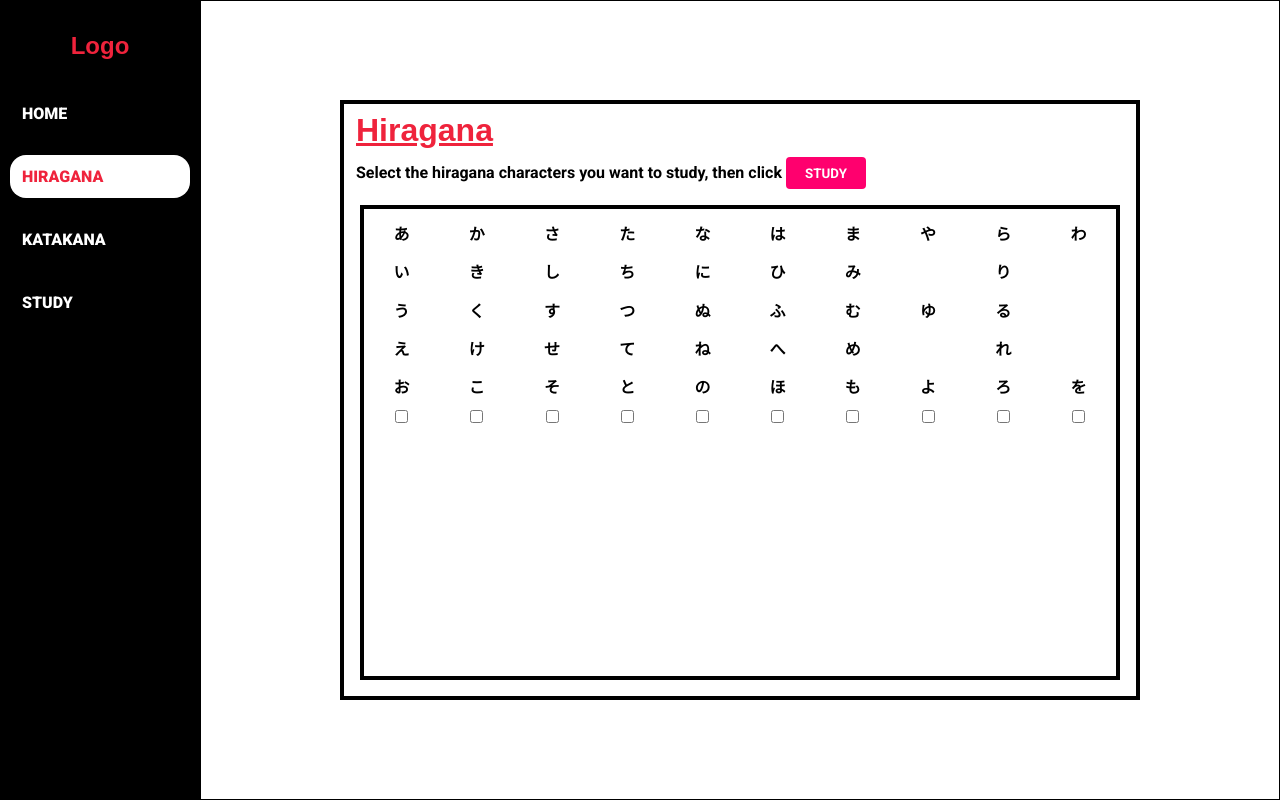
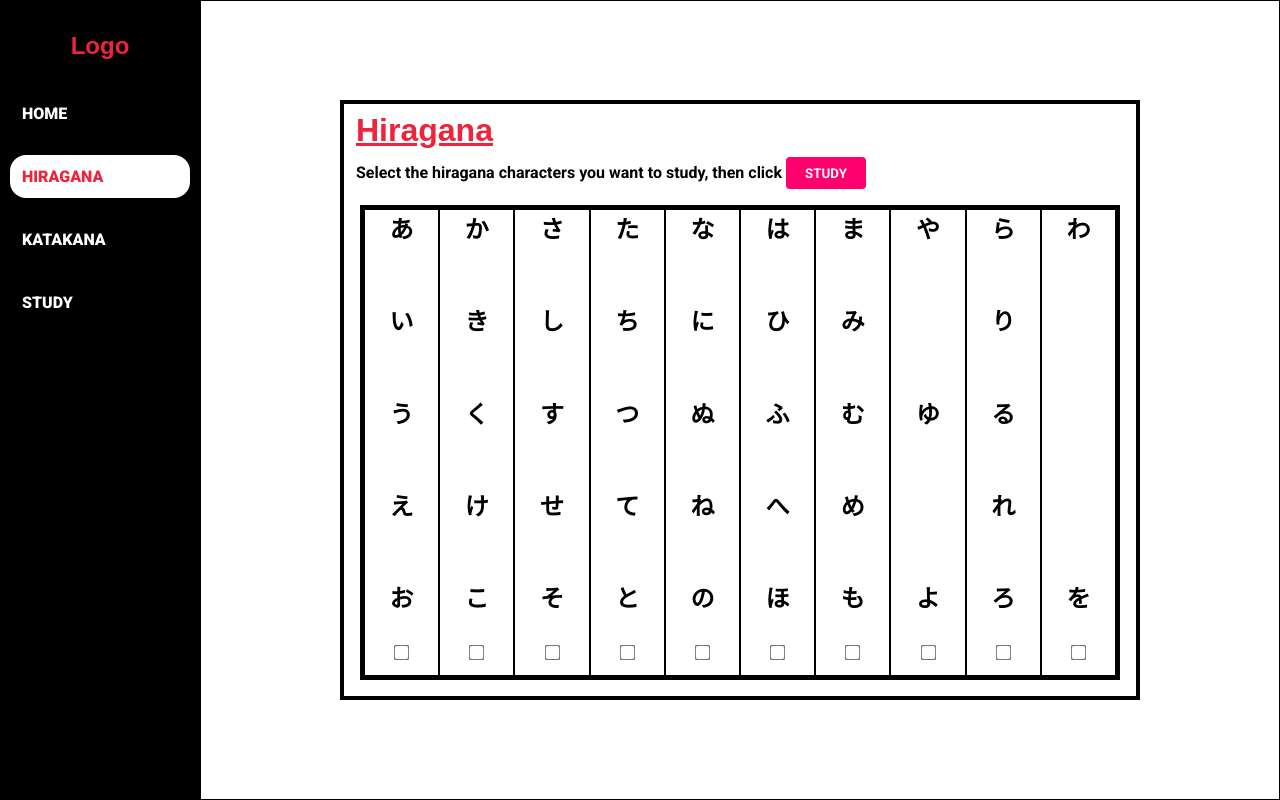
Before and after one commit to muuuy/japanese-quiz-react, a React (Vite) app: page /hiragana in a window 1280 px wide. Built offline with nearby package versions, Linux system fonts and the light colour scheme; a web font is replaced by a local one.

Commit message:
made check boxes load rendered checked if they were already checked

```diff
--- a/src/App.css
+++ b/src/App.css
@@ -125,12 +125,8 @@
 .checkbox-container {
     display: flex;
     flex-direction: column;
-    align-items: center;
-    justify-content: space-evenly;
     height: 100%;
     width: 100%;
-    font-size: 16px;
-    font-weight: bold;
 }
 
 .checkbox-container > label {
@@ -138,17 +134,25 @@
     display: flex;
     flex-direction: column;
     align-items: center;
-    margin: 12px 0 12px 0;
+    font-size: 24px;
+    font-weight: bold;
+    border: 1px solid black;
+}
+
+.checkbox-container > label:hover {
+    transform: scale(1.005);
+    background-color: var(--dark-white);
 }
 
 .para-container {
     display: flex;
     flex-direction: column;
     justify-content: space-between;
-    height: 40%;
+    height: 100%;
 }
 
 .char-checkbox {
     display: flex;
-    margin-top: 12px;
+    margin: 32px 0 16px 0;
+    transform: scale(1.2);
 }
--- a/src/components/CharacterForm/CharacterForm.jsx
+++ b/src/components/CharacterForm/CharacterForm.jsx
@@ -6,13 +6,22 @@ import { katakanaChar } from './KatakanaData';
 
 const CharacterForm = ({type='hiragana'}) => {
 
-    const [selectedChars, setSelectedChars] = useState([]);
+    let checked = localStorage.getItem('checkedBoxes'); //POPULATE CHECKED BOXES - CONTAINS KEY OF CHECKED BOXES
+    checked === null ? checked = [] : checked = JSON.parse(checked)
+
+
+    const [selectedChars, setSelectedChars] = useState([]); //USE STATE - CHECKBOXES (CHECKED)
+
+    let temp = localStorage.getItem('savedChars'); //GET CHARACTERS FROM LOCAL STORAGE
+    temp = JSON.parse(temp); //TODO: Need to add the localstorage to selectedChars
+
     const handleCheckboxChange = (e) => {
 
         let charList = e.target.value.split("");
         charList = charList.filter((c) => c !== '・');
 
         if(e.target.checked) { //CHECKED
+            checked.push(e.target.key);
             setSelectedChars(selectedChars => [...selectedChars, ...charList]);
         } else { //UNCHECKED
             charList.forEach(c => {
@@ -21,9 +30,11 @@ const CharacterForm = ({type='hiragana'}) => {
         }
     }
 
-    useEffect(() => {
+    useEffect(() => { //ADD TO LOCAL STORAGE
         console.table(selectedChars);
-    }, [selectedChars])
+        localStorage.setItem('checkedBoxes', JSON.stringify(checked)); //TODO: Figure out why it isnt saving to local storage
+        localStorage.setItem('savedChars', JSON.stringify(selectedChars));
+    }, [checked, selectedChars])
 
     let popChars = (mapChar) => {
         return mapChar.map((c) => {
@@ -41,7 +52,13 @@ const CharacterForm = ({type='hiragana'}) => {
                             })}
                         </div>
 
-                        <input onClick={handleCheckboxChange} type='checkbox' className='char-checkbox' value={c.characters} name='char-checkbox' />
+                        { //IF ALREADY CHECKED OR NOT
+                            checked !== null && checked.includes(c.id) ? (
+                                <input onChange={handleCheckboxChange} type='checkbox' className='char-checkbox' value={c.characters} name='char-checkbox' checked />
+                             ) : (
+                                <input onChange={handleCheckboxChange} type='checkbox' className='char-checkbox' value={c.characters} name='char-checkbox' />
+                             )
+                        }
                     </label>
                 </div>
             )
```
